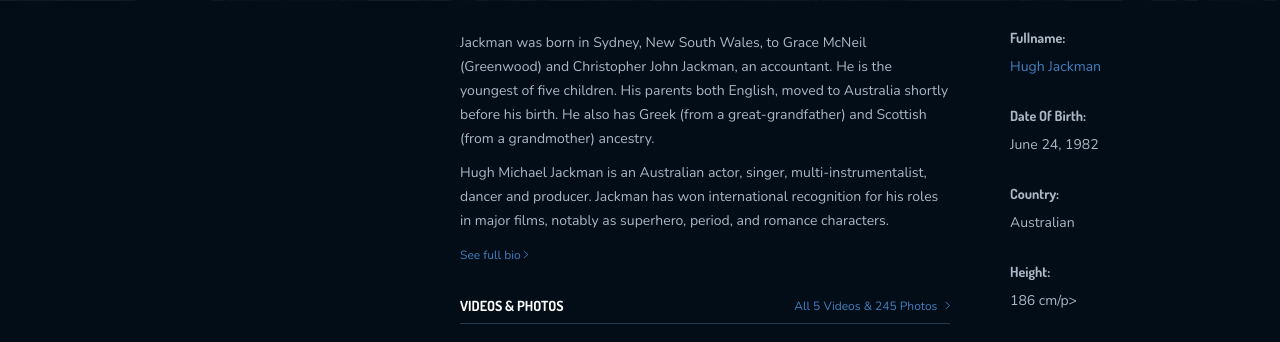
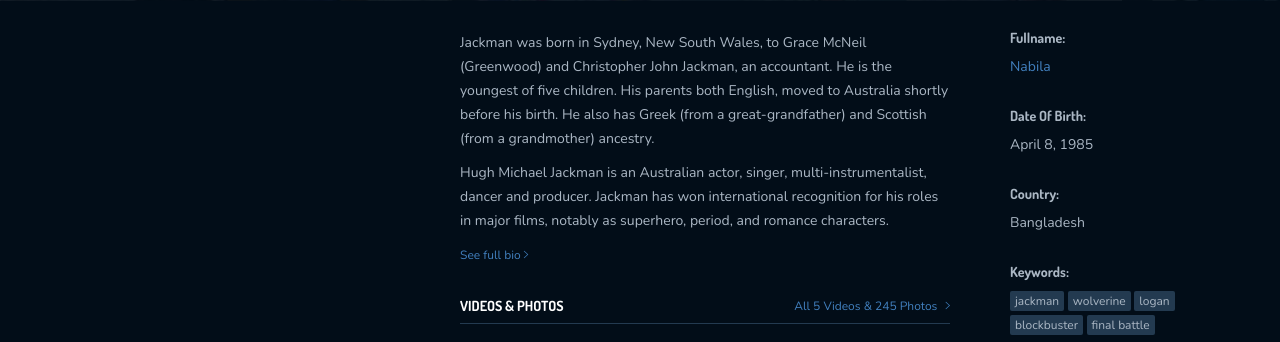
Before and after one commit to Codernob/Bangla-Movie-Recommender-System, a Django app: page /celebrities/2 in a window 1280 px wide. Shown: the part 537-879 px from the top of the page. Run offline with Django 3.2, Linux system fonts and the light colour scheme; data comes from the database, SQL or seed files in the repository; some libraries are stand-ins or nearby versions.

Commit message:
celebrity info added

```diff
--- a/moviesite/movie/templates/celebrity.html
+++ b/moviesite/movie/templates/celebrity.html
@@ -85,20 +85,16 @@
 						            	<div class="col-md-4 col-xs-12 col-sm-12">
 						            		<div class="sb-it">
 						            			<h6>Fullname:  </h6>
-						            			<p><a href="#">Hugh Jackman</a></p>
+						            			<p><a href="#">{{celebrity.name}}</a></p>
 						            		</div>
 						            		<div class="sb-it">
 						            			<h6>Date of Birth: </h6>
-						            			<p>June 24, 1982</p>
+						            			<p>{{celebrity.date_of_birth}}</p>
 						            		</div>
 						            		<div class="sb-it">
 						            			<h6>Country:  </h6>
-						            			<p>Australian</p>
+						            			<p>Bangladesh</p>
 						            		</div>
-						            		<div class="sb-it">
-						            			<h6>Height:</h6>
-						            			<p>186 cm/p&gt;
-						            		</p></div>
 						            		<div class="sb-it">
 						            			<h6>Keywords:</h6>
 						            			<p class="tags">
@@ -120,7 +116,7 @@
 						            	<div class="rv-hd">
 											<div>
 												<h3>Biography of</h3>
-						       	 				<h2>Hugh Jackman</h2>
+						       	 				<h2>{{celebrity.name}}</h2>
 											</div>
 						            	</div>
 						            	<p>Hugh Michael Jackman is an Australian actor, singer, multi-instrumentalist, dancer and producer. Jackman has won international recognition for his roles in major films, notably as superhero, period, and romance characters. He is best known for his long-running role as Wolverine in the X-Men film series, as well as for his lead roles in the romantic-comedy fantasy Kate &amp; Leopold (2001), the action-horror film Van Helsing (2004), the drama The Prestige and The Fountain (2006), the epic historical romantic drama Australia (2008), the film version of Les Misérables (2012), and the thriller Prisoners (2013). His work in Les Misérables earned him his first Academy Award nomination for Best Actor and his first Golden Globe Award for Best Actor - Motion Picture Musical or Comedy in 2013. In Broadway theatre, Jackman won a Tony Award for his role in The Boy from Oz. A four-time host of the Tony Awards themselves, he won an Emmy Award for one of these appearances. Jackman also hosted the 81st Academy Awards on 22 February 2009.</p>
--- a/moviesite/movie/templates/movie.html
+++ b/moviesite/movie/templates/movie.html
@@ -185,7 +185,7 @@
 						            	<div class="col-md-4 col-xs-12 col-sm-12">
 						            		<div class="sb-it">
 						            			<h6>Director: </h6>
-						            			<p><a href="#">Joss Whedon</a></p>
+						            			<p><a href="#">{{movie.director}}</a></p>
 						            		</div>
 						            		<div class="sb-it">
 						            			<h6>Writer: </h6>
```
